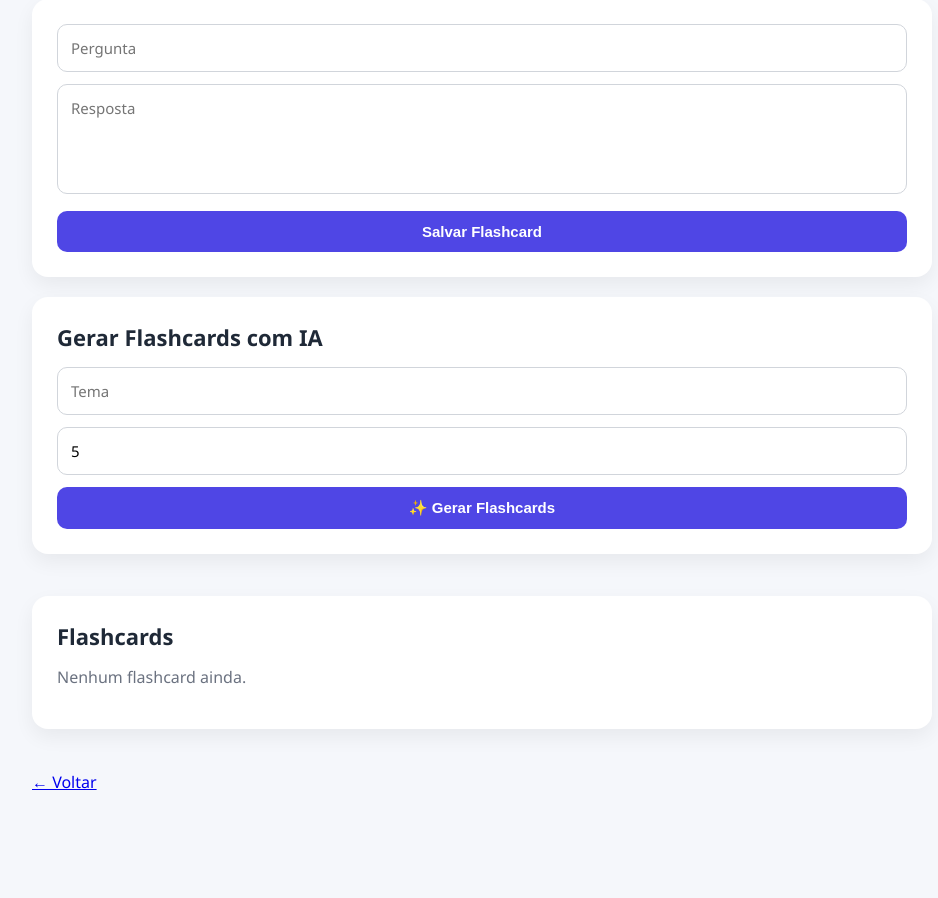
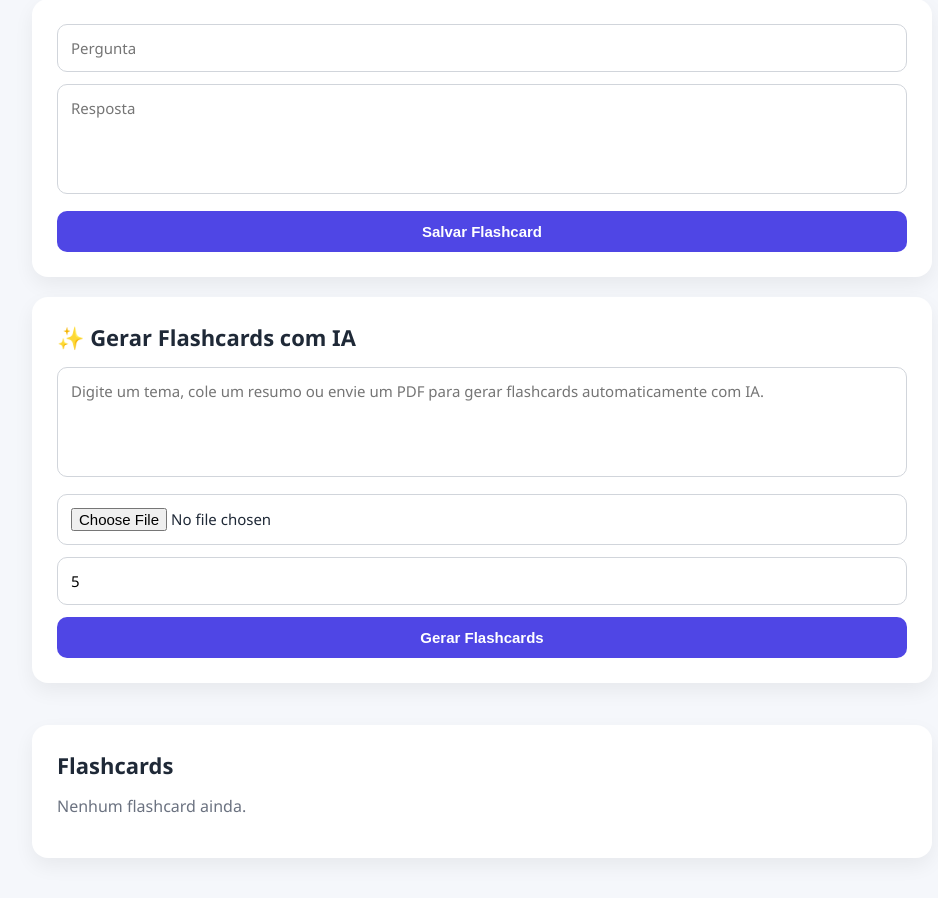
Before and after one commit to EshleySilv/MemorIA, a Flask app: template templates/materia.html in a window 1280 px wide. Shown: the part 89-987 px from the top of the page, without its empty margins (158-1096 px from the left). Before the commit the page ends 879 px from the top, so only its background shows below. Run offline with Flask 3, Linux system fonts and the light colour scheme; the template is opened without the code that fills it, so the values that code supplies are empty.

Commit message:
Geração de Flashcards com upload de PDF

```diff
--- a/app.py
+++ b/app.py
@@ -2,6 +2,7 @@ from flask import Flask, render_template, request, redirect
 from datetime import datetime, timedelta
 import sqlite3
 import google.generativeai as genai
+from pypdf import PdfReader
 
 from dotenv import load_dotenv
 import os
@@ -305,16 +306,45 @@ def dashboard(id):
         dificeis=dificeis
     )
 
-@app.route("/gerar-flashcards/<int:id>", methods=["POST"])
-def gerar_flashcards(id):
 
-    tema = request.form["tema"]
-    quantidade = request.form["quantidade"]
+
+@app.route("/gerar-flashcards-ia/<int:id>", methods=["POST"])
+def gerar_flashcards_ia(id):
+
+    texto = request.form.get("texto", "").strip()
+    quantidade = request.form.get("quantidade", "5")
+
+    arquivo = request.files.get("arquivo")
+
+    conteudo = ""
+
+    if arquivo and arquivo.filename:
+
+        caminho = f"uploads/{arquivo.filename}"
+        arquivo.save(caminho)
+
+        leitor = PdfReader(caminho)
+
+        for pagina in leitor.pages:
+            conteudo += pagina.extract_text() or ""
+
+        conteudo = conteudo[:15000]
+        print("Usando PDF")
+
+    elif texto:
+
+        conteudo = texto
+        print("Usando resumo")
+
+    else:
+        return redirect(f"/materia/{id}")
 
     prompt = f"""
-    Gere extamente {quantidade} flashcards sobre o tema:
+    Gere EXATAMENTE {quantidade} flashcards.
 
-    {tema}
+    Conteúdo:
+
+    {conteudo}
 
     Responda SOMENTE neste formato:
 
@@ -327,14 +357,11 @@ def gerar_flashcards(id):
 
     resposta = modelo.generate_content(prompt)
 
-    texto = resposta.text
-    print("\n===== RESPOSTA GEMINI =====")
-    print(texto)
-    print("==========================\n")
+    texto_gerado = resposta.text
 
     conn = conectar()
 
-    blocos = texto.split("PERGUNTA:")
+    blocos = texto_gerado.split("PERGUNTA:")
 
     for bloco in blocos:
 
@@ -361,5 +388,6 @@ def gerar_flashcards(id):
     conn.close()
 
     return redirect(f"/materia/{id}")
+
 if __name__ == "__main__":
     app.run(debug=True)
--- a/templates/materia.html
+++ b/templates/materia.html
@@ -25,32 +25,43 @@
 
 </div>
 
+
+
+
 <div class="card">
 
-    <h2>Gerar Flashcards com IA</h2>
+    <h2>✨ Gerar Flashcards com IA</h2>
 
-    <form method="POST" action="/gerar-flashcards/{{ materia.id }}">
+    <form
+        method="POST"
+        action="/gerar-flashcards-ia/{{ materia.id }}"
+        enctype="multipart/form-data">
+
+        <textarea name="texto" placeholder="Digite um tema, cole um resumo ou envie um PDF para gerar flashcards automaticamente com IA."></textarea>
 
         <input
-        type="text"
-        name="tema"
-        placeholder="Tema"
-        required
-        >
+            type="file"
+            name="arquivo"
+            accept=".pdf">
 
         <input
-        type="number"
-        name="quantidade"
-        placeholder="Quantidade de Flashcards"
-        min="1"
-        max="20"
-        value="5"
-        required
-        >
+            type="number"
+            name="quantidade"
+            min="1"
+            max="20"
+            value="5"
+            required>
 
-        <button type="submit">
-        ✨ Gerar Flashcards
+        <button id="btn-gerar" type="submit">
+             Gerar Flashcards
         </button>
+
+        <script>
+        document.querySelector("form").addEventListener("submit", function() {
+            document.getElementById("btn-gerar").innerText = "Gerando...";
+            document.getElementById("btn-gerar").disabled = true;
+        });
+        </script>
 
     </form>
 
```
Also changed, not shown: 1 other file.
